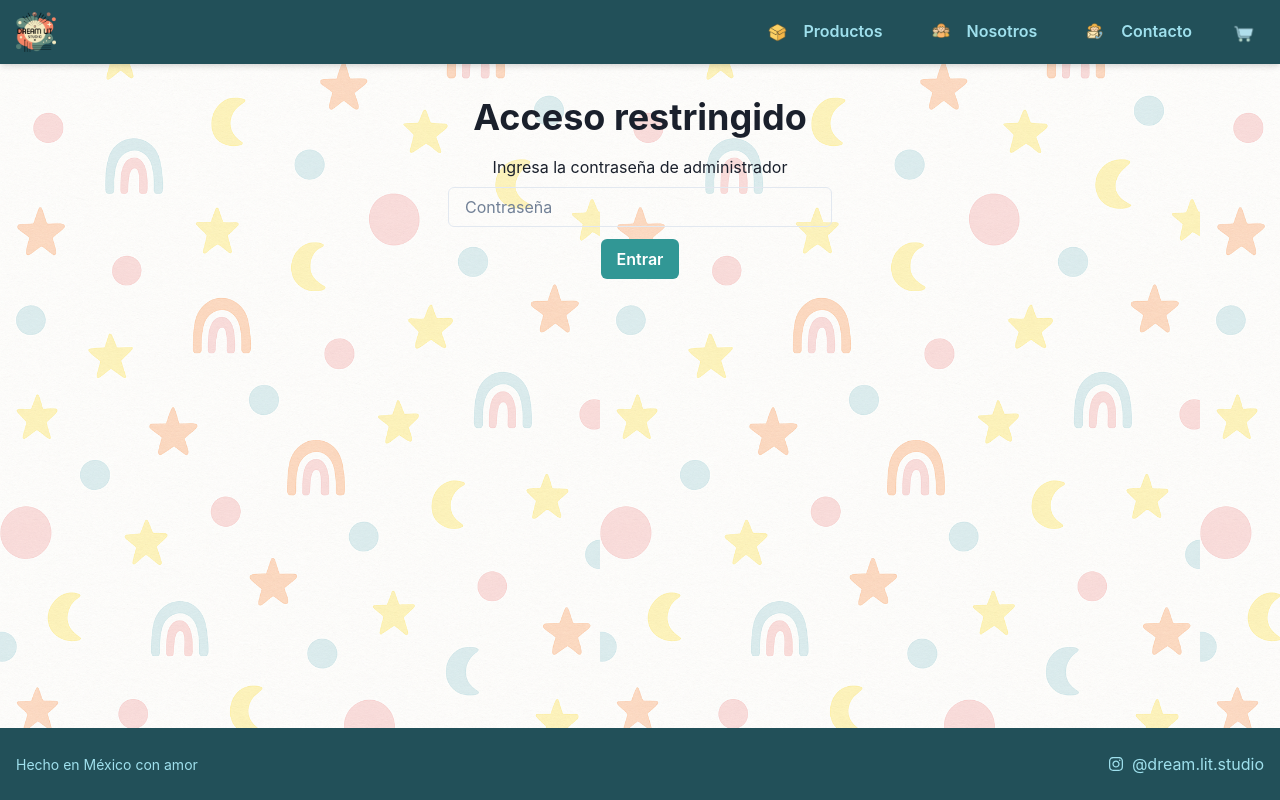
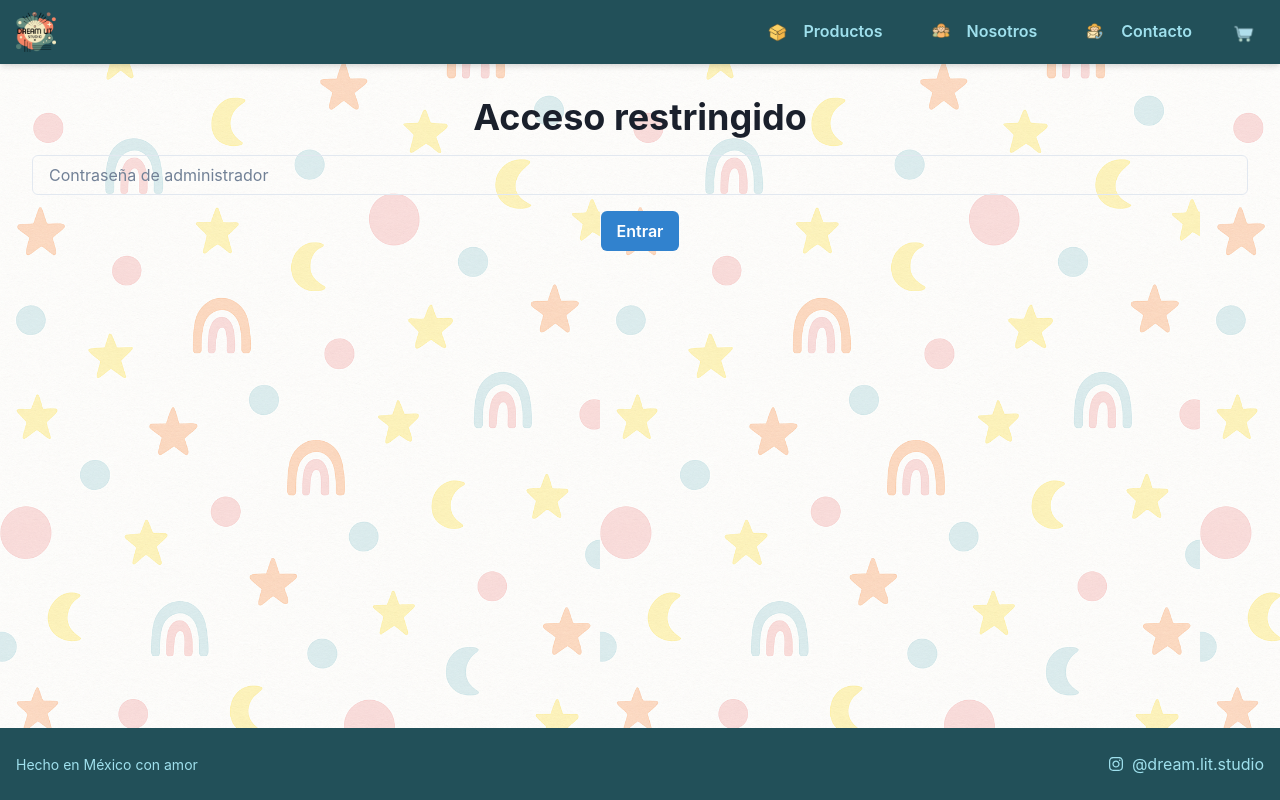
Before and after one commit to Dreamlitstudio/dreamlit-frontend, a React (Create React App) app: page /admin in a window 1280 px wide. Built offline with nearby package versions, Linux system fonts and the light colour scheme.

Commit message:
💼 Fix: usa process.env para leer la contraseña del panel admin

```diff
--- a/src/pages/AdminPanel.tsx
+++ b/src/pages/AdminPanel.tsx
@@ -11,9 +11,9 @@ import {
   Text,
   VStack,
   Spinner,
-  useToast,
   Input,
   Button,
+  useToast,
 } from "@chakra-ui/react";
 import { useEffect, useState } from "react";
 
@@ -31,9 +31,12 @@ const AdminPanel = () => {
   const [passwordInput, setPasswordInput] = useState("");
   const toast = useToast();
 
+  const BACKEND_URL = process.env.REACT_APP_BACKEND_URL || "";
+  const passwordEnv = process.env.REACT_APP_ADMIN_PASSWORD || "";
+
   const fetchOrders = async () => {
     try {
-      const response = await fetch(`${import.meta.env.VITE_BACKEND_URL}/orders`);
+      const response = await fetch(`${BACKEND_URL}/orders`);
       const data = await response.json();
       setOrders(data);
     } catch (error) {
@@ -51,14 +54,13 @@ const AdminPanel = () => {
 
   const updateOrderStatus = async (index: number, newStatus: string) => {
     try {
-      const response = await fetch(
-        `${import.meta.env.VITE_BACKEND_URL}/orders/${index}/status`,
-        {
-          method: "PUT",
-          headers: { "Content-Type": "application/json" },
-          body: JSON.stringify({ status: newStatus }),
-        }
-      );
+      const response = await fetch(`${BACKEND_URL}/orders/${index}/status`, {
+        method: "PUT",
+        headers: {
+          "Content-Type": "application/json",
+        },
+        body: JSON.stringify({ status: newStatus }),
+      });
 
       if (!response.ok) throw new Error();
 
@@ -85,32 +87,28 @@ const AdminPanel = () => {
   };
 
   useEffect(() => {
-    if (authenticated) {
-      fetchOrders();
-    }
+    if (authenticated) fetchOrders();
   }, [authenticated]);
 
   if (!authenticated) {
     return (
-      <Box p={8} maxW="md" mx="auto" textAlign="center">
+      <Box p={8} textAlign="center">
         <Heading mb={4}>Acceso restringido</Heading>
-        <Text mb={2}>Ingresa la contraseña de administrador</Text>
         <Input
           type="password"
-          placeholder="Contraseña"
+          placeholder="Contraseña de administrador"
           value={passwordInput}
           onChange={(e) => setPasswordInput(e.target.value)}
-          mb={3}
+          mb={4}
         />
         <Button
-          colorScheme="teal"
+          colorScheme="blue"
           onClick={() => {
-            if (passwordInput === import.meta.env.VITE_ADMIN_PASSWORD) {
+            if (passwordInput === passwordEnv) {
               setAuthenticated(true);
             } else {
               toast({
                 title: "Contraseña incorrecta",
-                description: "La contraseña ingresada no es válida.",
                 status: "error",
                 duration: 3000,
                 isClosable: true,
@@ -161,11 +159,10 @@ const AdminPanel = () => {
               </Td>
               <Td>
                 <Select
-                  value={order.status || "pendiente"}
+                  value={order.status || "en produccion"}
                   onChange={(e) => updateOrderStatus(index, e.target.value)}
                 >
-                  <option value="pendiente">Pendiente</option>
-                  <option value="en producción">En producción</option>
+                  <option value="en produccion">En producción</option>
                   <option value="enviado">Enviado</option>
                   <option value="recibido">Recibido</option>
                 </Select>
```
Also changed, not shown: 1 other file (tests, documents, lock files or other folders).
